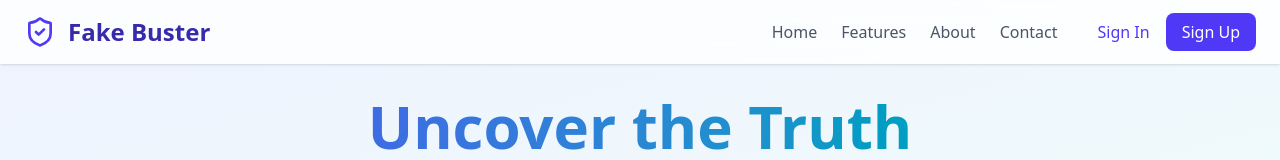
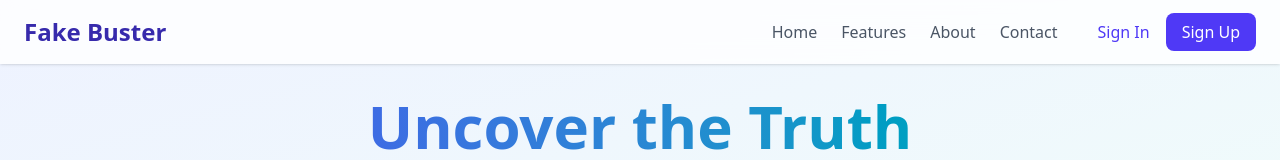
Before and after one commit to shehzansk/CyberHack-Final_Round, a React (Vite) app in the folder frontend/: page / in a window 1280 px wide. Shown: the top 160 px of the page. Built offline with nearby package versions, Linux system fonts and the light colour scheme; no server answers.

Commit message:
Update HomePage.jsx

```diff
--- a/frontend/src/components/HomePage.jsx
+++ b/frontend/src/components/HomePage.jsx
@@ -51,7 +51,7 @@ const HomePage = () => {
             <nav className="fixed w-full z-20 bg-white/80 backdrop-blur-md shadow-sm">
                 <div className="container mx-auto px-6 py-4 flex justify-between items-center">
                     <div className="flex items-center space-x-3">
-                        <ShieldCheckIcon className="w-8 h-8 text-indigo-600" />
+                        {/* <ShieldCheckIcon className="w-8 h-8 text-indigo-600" /> */}
                         <span className="text-2xl font-bold text-indigo-800">Fake Buster</span>
                     </div>
                     <div className="flex space-x-6">
```
